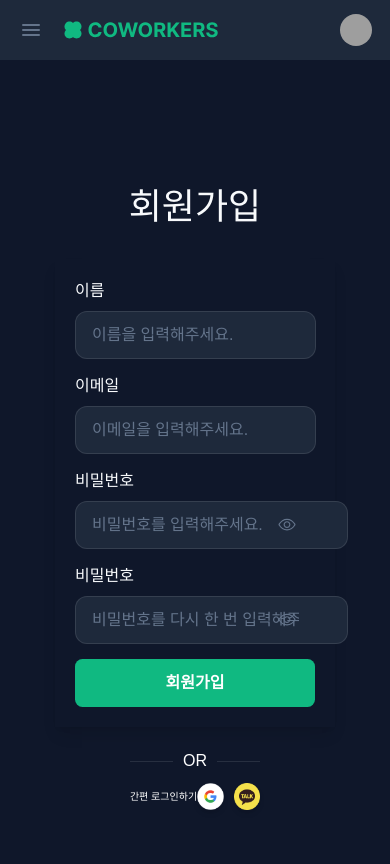
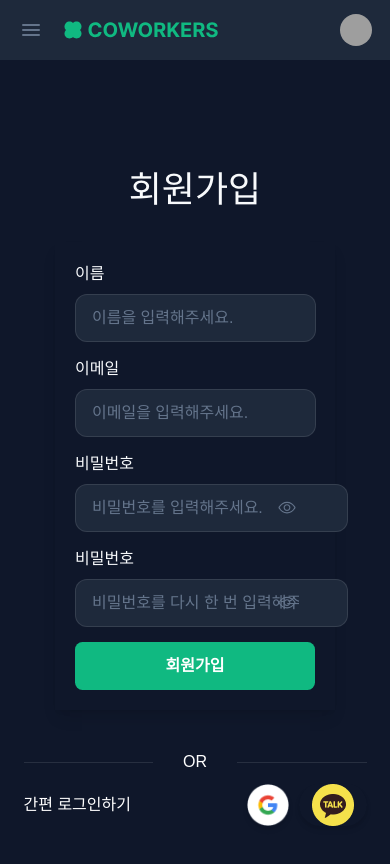
Before and after one commit to mingmi9/fe11-part4-team1-coworkers, a Next.js app: page /signUp in a window 390 px wide. Shown: the top 864 px of the page. Built offline with nearby package versions, Linux system fonts and the light colour scheme; no server answers; grey boxes are pictures that could not be loaded; a web font is replaced by a local one.

Commit message:
간단 로그인 ui 반응형 작업

```diff
--- a/app/_components/login/SimpleLogin.tsx
+++ b/app/_components/login/SimpleLogin.tsx
@@ -5,19 +5,19 @@ import Image from 'next/image';
 
 const SimpleLogin = () => {
   return (
-    <div className="flex flex-col items-center mt-1 w-full max-w-[28.8rem]">
+    <div className="flex flex-col items-center h-auto mt-[2rem] w-[34.3rem] tablet:w-[46rem]">
       <div className="flex items-center mb-4 w-full">
         <div className="flex-grow border-t border-border-primary"></div>
-        <span className="px-4 text-text-inverse">OR</span>
+        <span className="px-[3rem] font-medium text-[1.6rem] tablet:font-normal text-text-inverse">OR</span>
         <div className="flex-grow border-t border-border-primary"></div>
       </div>
       <div className="flex items-center justify-between w-full">
-        <p className="text-[1rem] font-medium text-text-inverse">간편 로그인하기</p>
+        <p className="text-[1.6rem] font-medium text-text-inverse">간편 로그인하기</p>
         <div className="flex space-x-4">
-          <button className="flex items-center justify-center w-[2.65rem] h-[2.65rem]  rounded-full shadow-md">
+          <button className="flex items-center justify-center w-[4.2rem] h-[4.2rem]  rounded-full shadow-md">
             <Image src="/images/google.png" alt="Google Login" width={42} height={42} />
           </button>
-          <button className="flex items-center justify-center w-[2.65rem] h-[2.65rem]  rounded-full shadow-md">
+          <button className="flex items-center justify-center w-[4.2em] h-[4.2rem]  rounded-full shadow-md">
             <Image src="/images/kakaotalk.png" alt="Kakao Login" width={42} height={42} />
           </button>
         </div>
```
